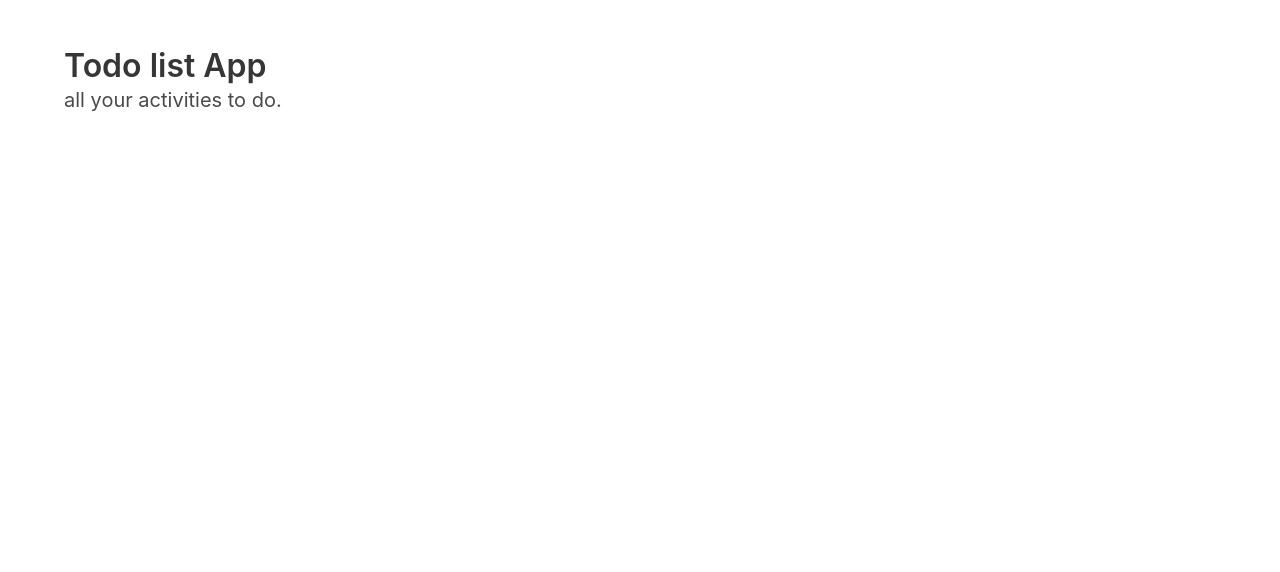
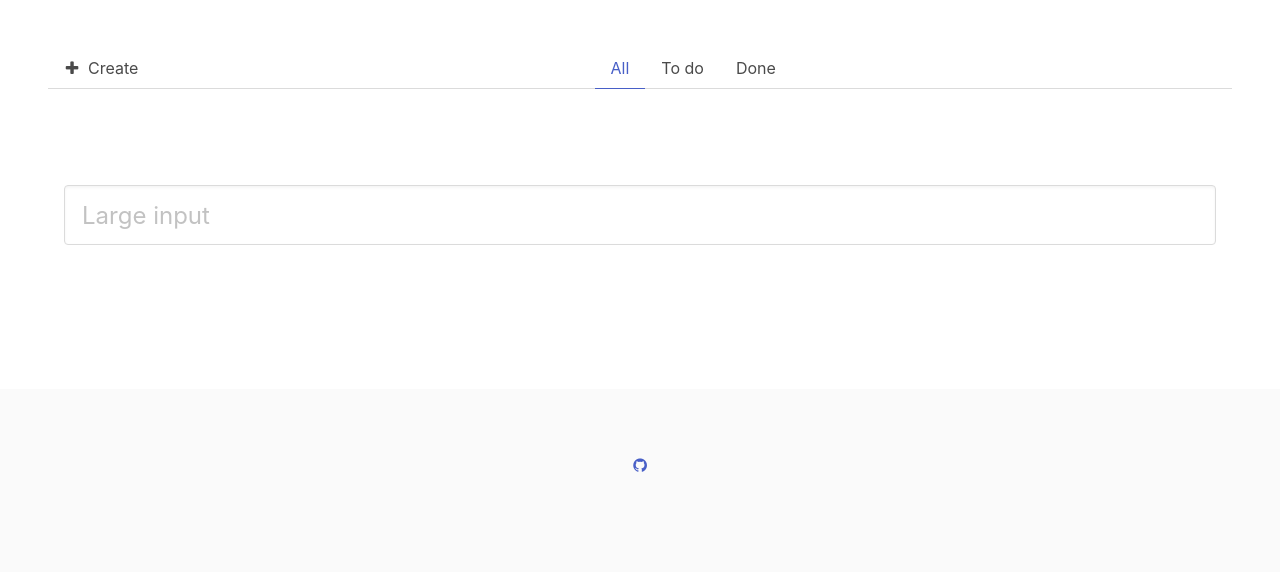
Before and after one commit to diegofaria/fiz, a Node server app: page / in a window 1280 px wide. Shown: the top 572 px of the page. Run offline with Node 20, Linux system fonts and the light colour scheme; data that the repository does not hold is empty; some libraries are stand-ins or nearby versions.

Commit message:
user interface

```diff
--- a/views/index.ejs
+++ b/views/index.ejs
@@ -2,32 +2,68 @@
     <head>
         <title>Todo list app</title>
         <link rel="stylesheet" href="/vendor/bulma/bulma.css">
+        <link rel="stylesheet" href="https://maxcdn.bootstrapcdn.com/font-awesome/4.5.0/css/font-awesome.min.css">
     </head>
     <body>
-        <section class="hero">
-            <div class="hero-body">
-                <div class="container">
-                    <h1 class="title">
-                        Todo list App
-                    </h1>
-                    <h2 class="subtitle">
-                        all your activities to do.
-                    </h2>
-                </div>
+        <section class="section">
+            <div class="tabs">
+                <ul class="is-left">
+                    <li>
+                        <a>
+                            <span class="icon is-small"><i class="fa fa-plus"></i></span>
+                            <span>Create</span>
+                        </a>
+                    </li>
+                </ul>
+
+                <ul class="is-center">
+                    <li class="is-active"><a>All</a></li>
+                    <li><a>To do</a></li>
+                    <li><a>Done</a></li>
+                </ul>
+                <ul class="is-right">
+                </ul>
+            </div>
+
+        </div>
+        </section>
+        <section class="section">
+            <div class="container">
+                <p class="control">
+                    <input class="input is-large" type="text" placeholder="Large input">
+                </p>
             </div>
         </section>
-
         <section class="section">
             <div class="container is-fluid">
 
                 <% todos.forEach(function(todo) { %>
                     <div class="box">
-                        <input type="checkbox" <% if (todo.isDone) { %> checked <% } %> >
-                        <%= todo.todo %>
+                        <div>
+                            <input type="checkbox" <% if (todo.isDone) { %> checked <% } %> >
+                            <%= todo.todo %>
+                        </div>
+                        <div>
+                            <a class="button is-danger is-small is-inverted">Delete</a>
+                        </div>
                     </div>
+
                 <% }) %>
 
             </div>
         </section>
+        <footer class="footer">
+            <div class="container">
+                <div class="content has-text-centered">
+                    <p>
+                    </p>
+                    <p>
+                        <a class="icon" href="https://github.com/diegofaria">
+                            <i class="fa fa-github"></i>
+                        </a>
+                    </p>
+                </div>
+            </div>
+        </footer>
     </body>
 </html>
```
